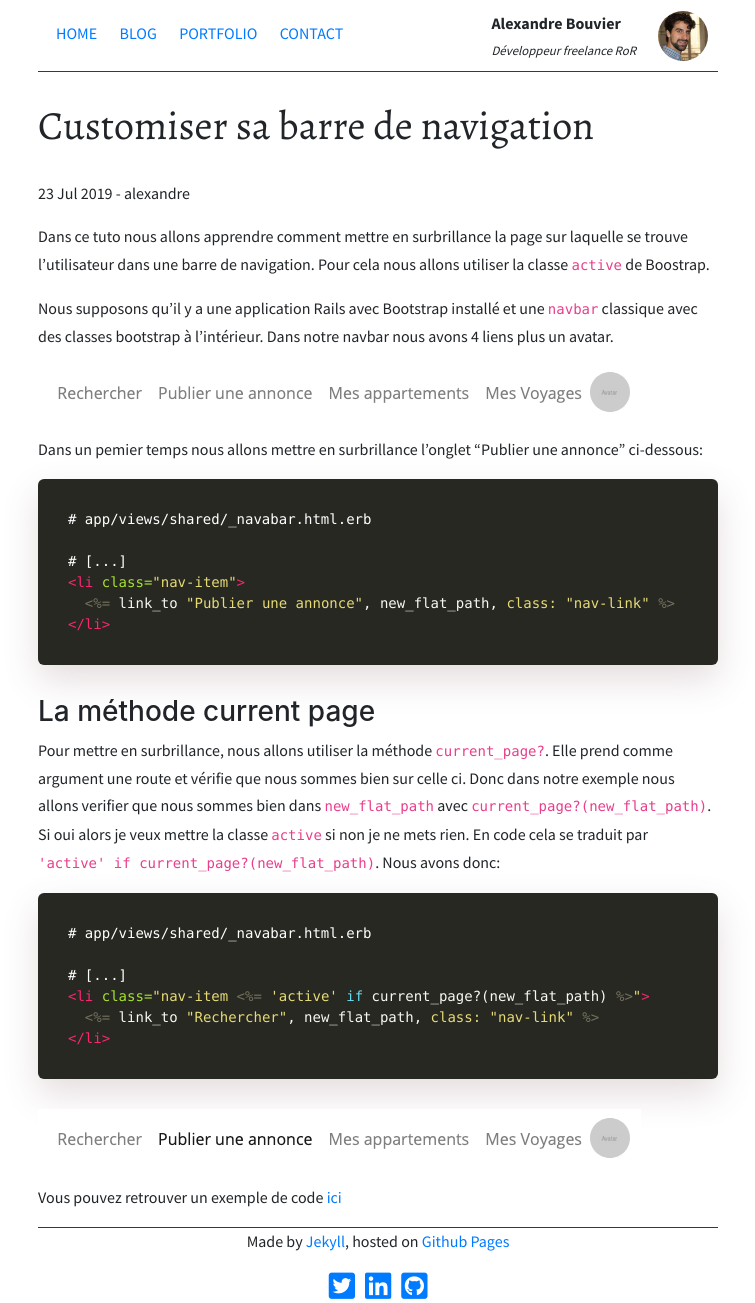
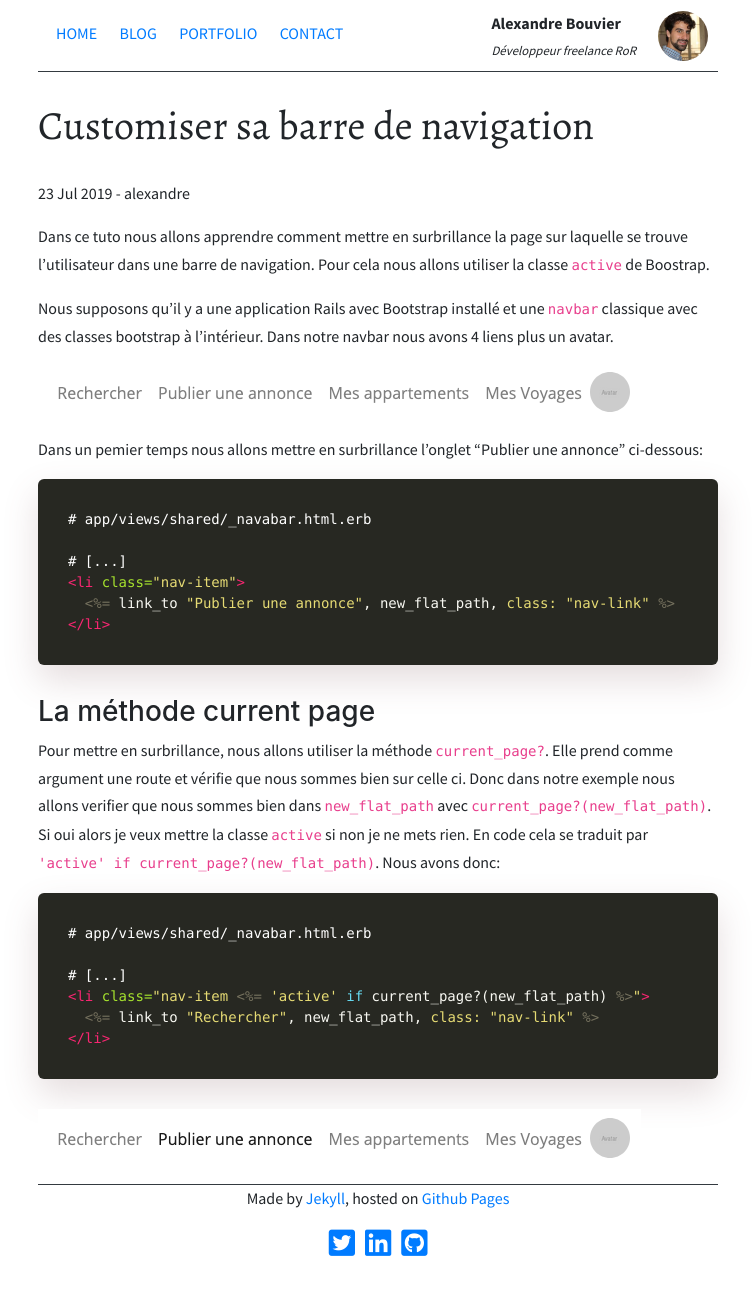
Before and after one commit to alexandrebk/alexandrebk.github.io, a Jekyll site: the page built from _posts/2019-07-23-highlight-current-page-on-navbar.md, in a window 1280 px wide. Shown: the whole page, without its empty margins (262-1017 px from the left). Built offline with Jekyll 4.4.1, drawn with Linux system fonts in a browser that asks for light colours; nearby versions of some CDN libraries; after the commit the page ends 1260 px from its top, so only the background shows below that.

Commit message:
Update post on navbar link

````diff
--- a/_posts/2019-07-23-highlight-current-page-on-navbar.md
+++ b/_posts/2019-07-23-highlight-current-page-on-navbar.md
@@ -38,5 +38,3 @@ Nous avons donc:
 ```
 
 ![Barre de navigation](/images/posts/navbar-active.png)
-
-Vous pouvez retrouver un exemple de code [ici](https://github.com/alexandrebk/airbnb-copycat/commit/9eb0f044feee4acdee35640fd7dff27171fe205a)
````
